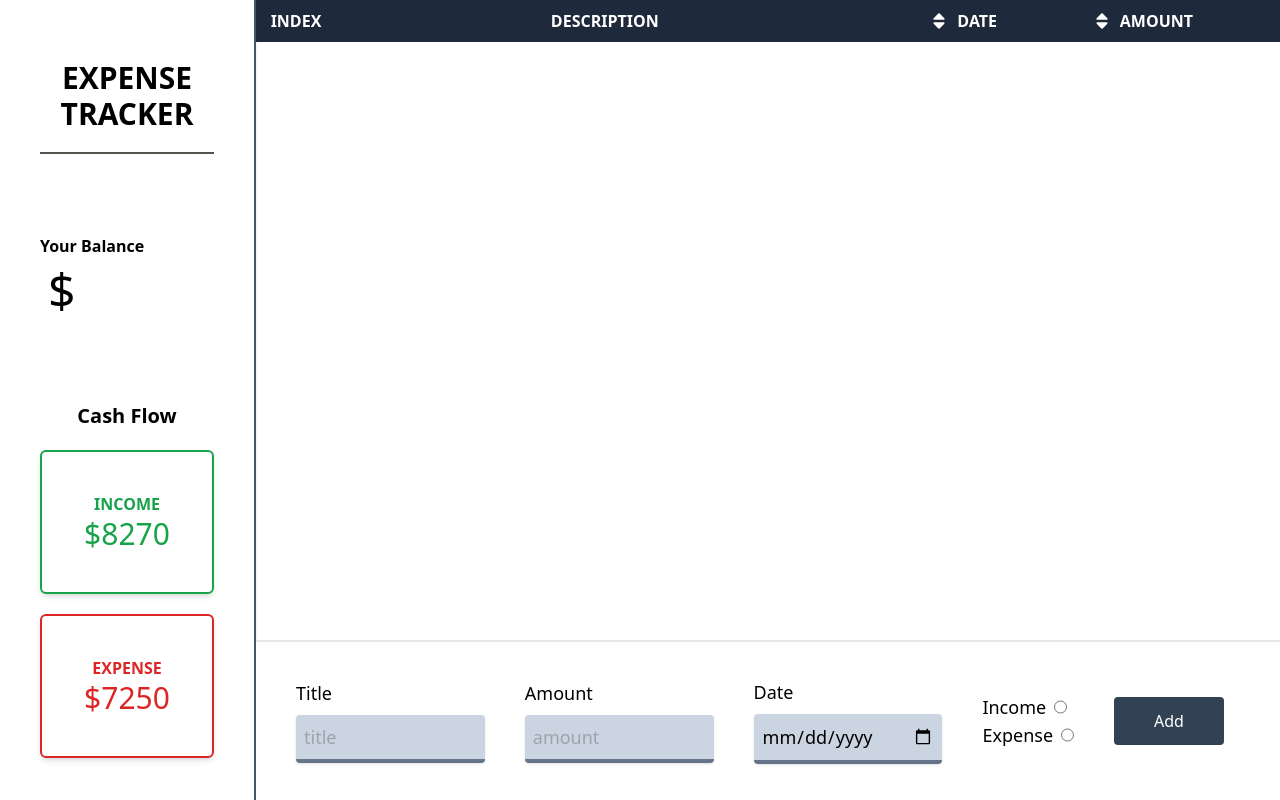
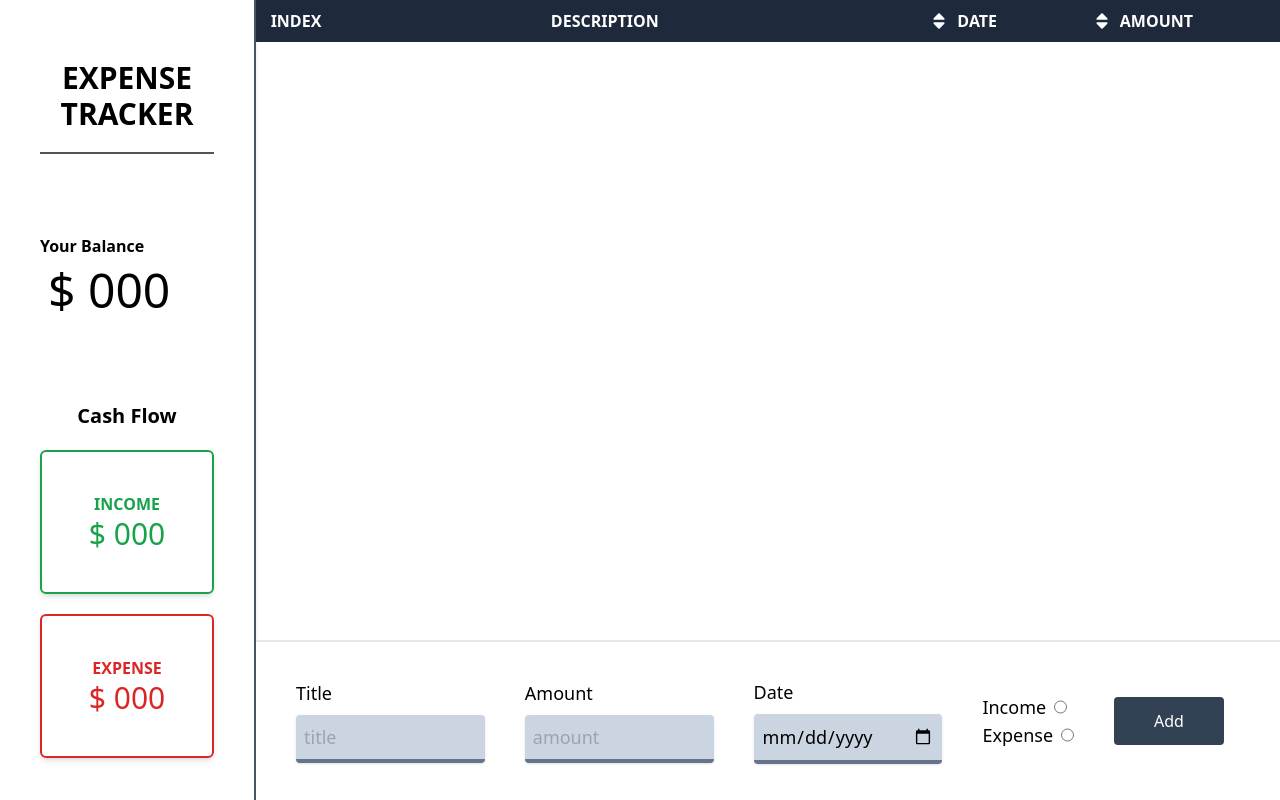
Before and after one commit to IsmayelAlam/practice_react, a React (Create React App) app in the folder expense_tracker/: page / in a window 1280 px wide. Built offline with nearby package versions, Linux system fonts and the light colour scheme.

Commit message:
add auto calculate to the sidebar amounts

```diff
--- a/expense_tracker/src/Components/SideBar.js
+++ b/expense_tracker/src/Components/SideBar.js
@@ -1,11 +1,36 @@
-import { useContext, useState } from "react";
+import { useContext } from "react";
 import expenseDataContext from "./context/expenseDataContext";
 
 export default function SideBar() {
-  const [total, setTotal] = useState(0);
-  const { balance } = useContext(expenseDataContext);
+  const { expenseData } = useContext(expenseDataContext);
 
-  const b = balance();
+  const totalBalance =
+    expenseData.length > 0
+      ? expenseData.reduce((total, log) => {
+          if (log.type === "income") total += log.amount;
+          if (log.type === "expense") total -= log.amount;
+
+          return total;
+        }, 0)
+      : "000";
+
+  const totalIncome =
+    expenseData.length > 0
+      ? expenseData.reduce((total, log) => {
+          if (log.type === "income") total += log.amount;
+
+          return total;
+        }, 0)
+      : "000";
+
+  const totalExpense =
+    expenseData.length > 0
+      ? expenseData.reduce((total, log) => {
+          if (log.type === "expense") total += log.amount;
+
+          return total;
+        }, 0)
+      : "000";
 
   return (
     <div className="row-span-full p-10 select-none flex flex-col border-r-2 border-slate-600 shadow">
@@ -16,18 +41,18 @@ export default function SideBar() {
 
       <div className="mt-20">
         <h2 className="font-bold">Your Balance</h2>
-        <p className="text-5xl m-2">$ {b}</p>
+        <p className="text-5xl m-2">$ {totalBalance}</p>
       </div>
 
       <div className="my-20">
         <h2 className="font-bold text-center text-xl">Cash Flow</h2>
         <div className="p-10 border-2 border-green-600 rounded-md uppercase my-5 text-green-600 font-bold shadow-md text-center">
           <p>Income</p>
-          <p className="text-3xl font-normal">$8270</p>
+          <p className="text-3xl font-normal">$ {totalIncome}</p>
         </div>
         <div className="p-10 border-2 border-red-600 rounded-md uppercase my-5 text-red-600 font-bold shadow-md text-center">
           <p>Expense</p>
-          <p className="text-3xl font-normal">$7250</p>
+          <p className="text-3xl font-normal">$ {totalExpense}</p>
         </div>
       </div>
     </div>
--- a/expense_tracker/src/Components/context/expenseDataContext.js
+++ b/expense_tracker/src/Components/context/expenseDataContext.js
@@ -13,15 +13,7 @@ function ExpenseDataProvider({ children }) {
     setDate(expenseData.filter((log) => id !== log.id));
   };
 
-  const balance = () => {
-    if (expenseData.length < 1) return;
-    expenseData.reduce((total, log) => {
-      if (log.type === "income") return total + log.amount;
-      if (log.type === "expense") return total - log.amount;
-    });
-  };
-
-  const value = { expenseData, addExpenseLog, balance, deleteExpenseLog };
+  const value = { expenseData, addExpenseLog, deleteExpenseLog };
 
   return (
     <expenseDataContext.Provider value={value}>
--- a/expense_tracker/src/Components/layout/AddExpense.js
+++ b/expense_tracker/src/Components/layout/AddExpense.js
@@ -19,7 +19,7 @@ const reducer = (state, action) => {
     case ADD_TYPE:
       return { ...state, type: action.payload };
     default:
-      return { ...state, id: nanoid() };
+      throw Error("unknown dispatch type ");
   }
 };
 
@@ -36,9 +36,7 @@ export default function AddExpense() {
 
   const handleSubmit = (event) => {
     event.preventDefault();
-    dispatch(state);
-    console.log(state);
-    addExpenseLog(state);
+    addExpenseLog({ ...state, id: nanoid() });
     event.target.reset();
   };
 
```
